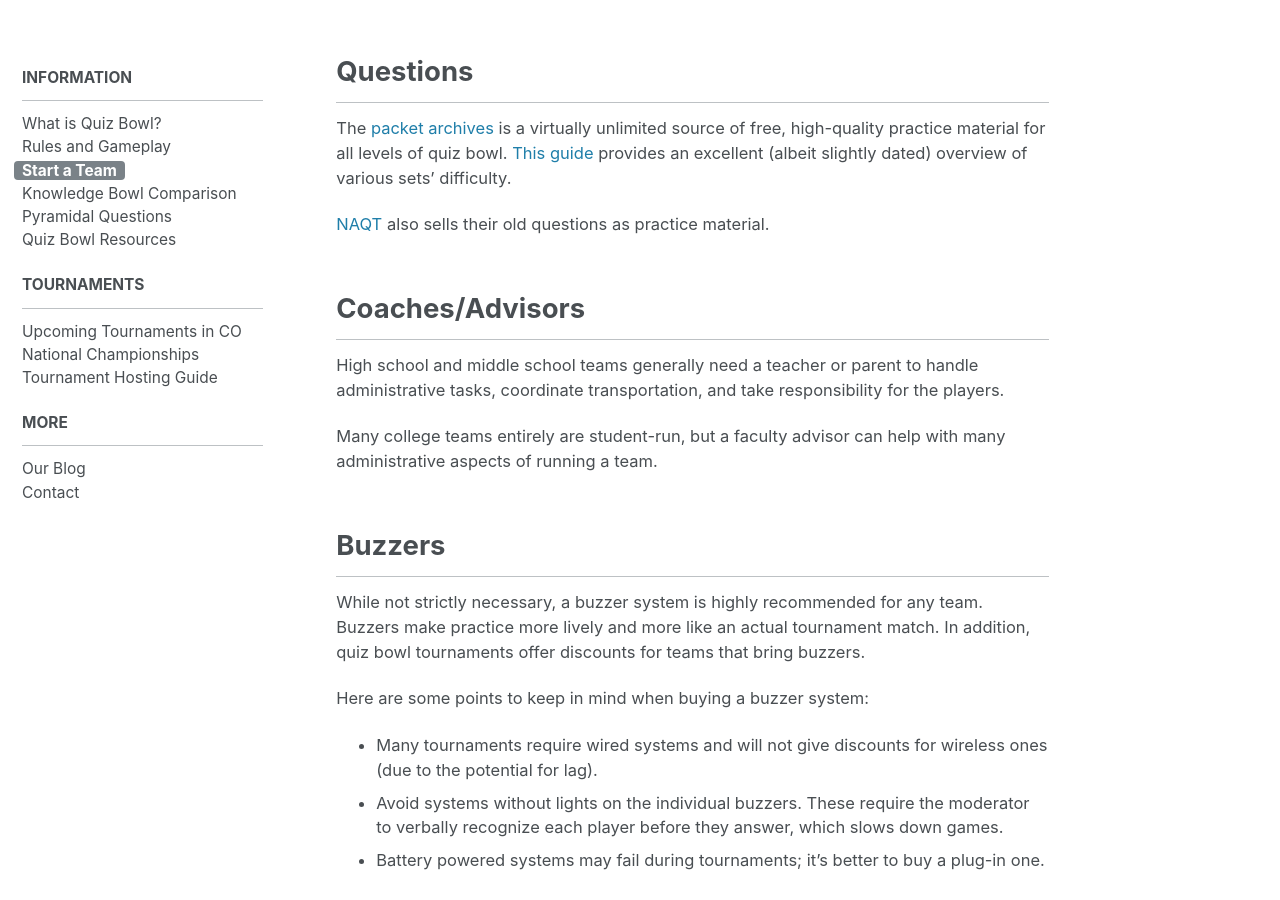
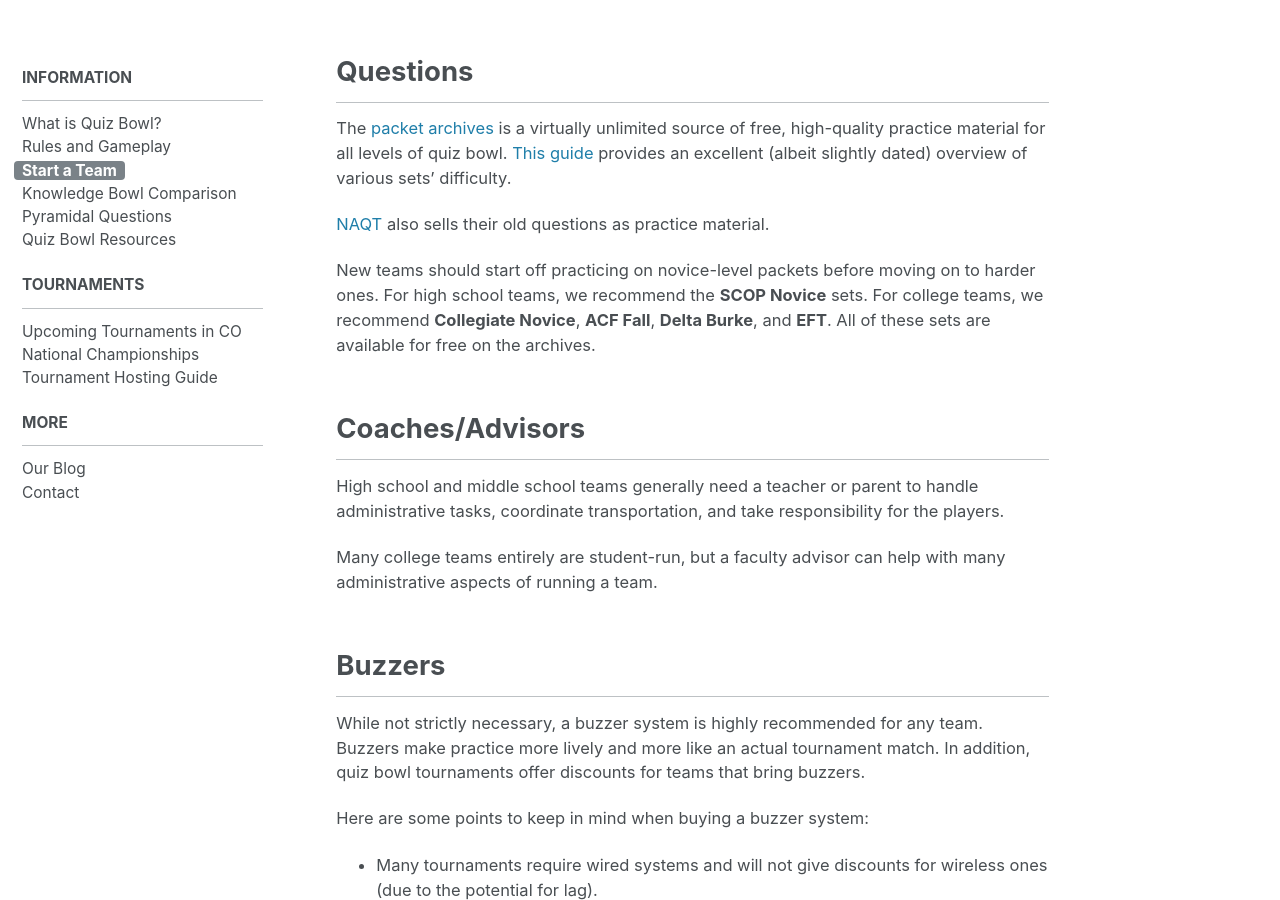
Before and after one commit to matt2718/colorado-qb, a Jekyll site: the page built from _pages/info/start-a-team.md, in a window 1280 px wide and 900 px high, scrolled down 390 px. Built offline with Jekyll 4.4.1, drawn with Linux system fonts in a browser that asks for light colours.

Commit message:
Added list of novice sets

```diff
--- a/_pages/info/start-a-team.md
+++ b/_pages/info/start-a-team.md
@@ -26,6 +26,12 @@ difficulty.
 
 [NAQT](https://www.naqt.com/practice-questions.jsp) also sells their old
 questions as practice material.
+
+New teams should start off practicing on novice-level packets before moving on
+to harder ones. For high school teams, we recommend the **SCOP Novice**
+sets. For college teams, we recommend **Collegiate Novice**, **ACF Fall**,
+**Delta Burke**, and **EFT**. All of these sets are available for free on the
+archives.
 
 ## Coaches/Advisors
 
```
